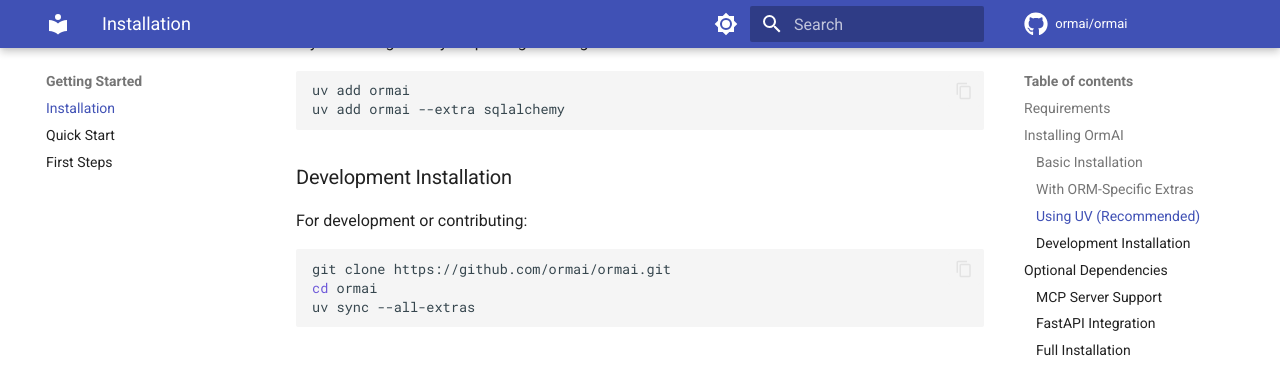
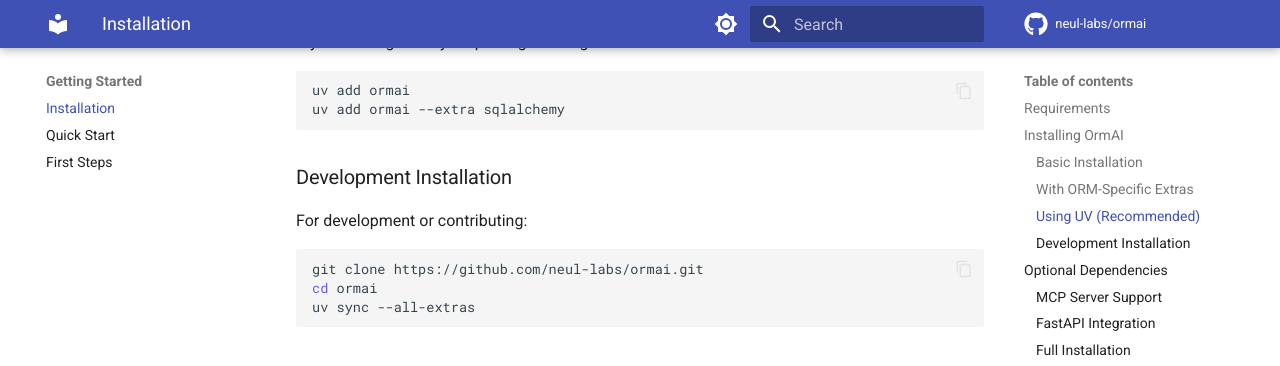
Before and after one commit to neul-labs/ormai, an MkDocs documentation site: the page built from documentation/docs/getting-started/installation.md, in a window 1280 px wide and 900 px high, scrolled down 764 px. Shown: the top 366 px of the window. Built offline with MkDocs 1.6.1 and Material for MkDocs 9.7.7, drawn with Linux system fonts in a browser that asks for light colours; comment, search, counter and statistics services are not loaded; the version menu is left out.

Commit message:
Updated repo URL

````diff
--- a/documentation/docs/getting-started/installation.md
+++ b/documentation/docs/getting-started/installation.md
@@ -61,7 +61,7 @@
 For development or contributing:
 
 ```bash
-git clone https://github.com/ormai/ormai.git
+git clone https://github.com/neul-labs/ormai.git
 cd ormai
 uv sync --all-extras
 ```
--- a/documentation/mkdocs.yml
+++ b/documentation/mkdocs.yml
@@ -1,8 +1,8 @@
 site_name: OrmAI Documentation
 site_description: ORM-native capability runtime for AI agents
 site_url: https://ormai.dev
-repo_url: https://github.com/ormai/ormai
-repo_name: ormai/ormai
+repo_url: https://github.com/neul-labs/ormai
+repo_name: neul-labs/ormai
 
 theme:
   name: material
@@ -90,6 +90,6 @@
 extra:
   social:
     - icon: fontawesome/brands/github
-      link: https://github.com/ormai/ormai
+      link: https://github.com/neul-labs/ormai
   version:
     provider: mike
````
Also changed, not shown: docs/specification.md (+1 -1 lines), README.md, ormai-ts/README.md.
